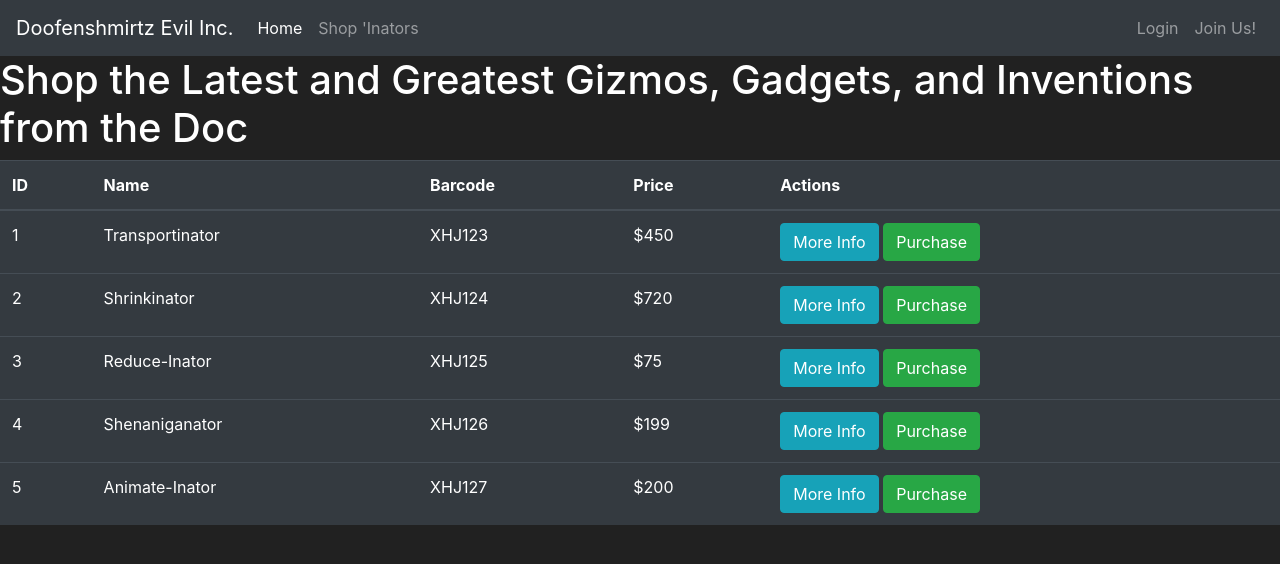
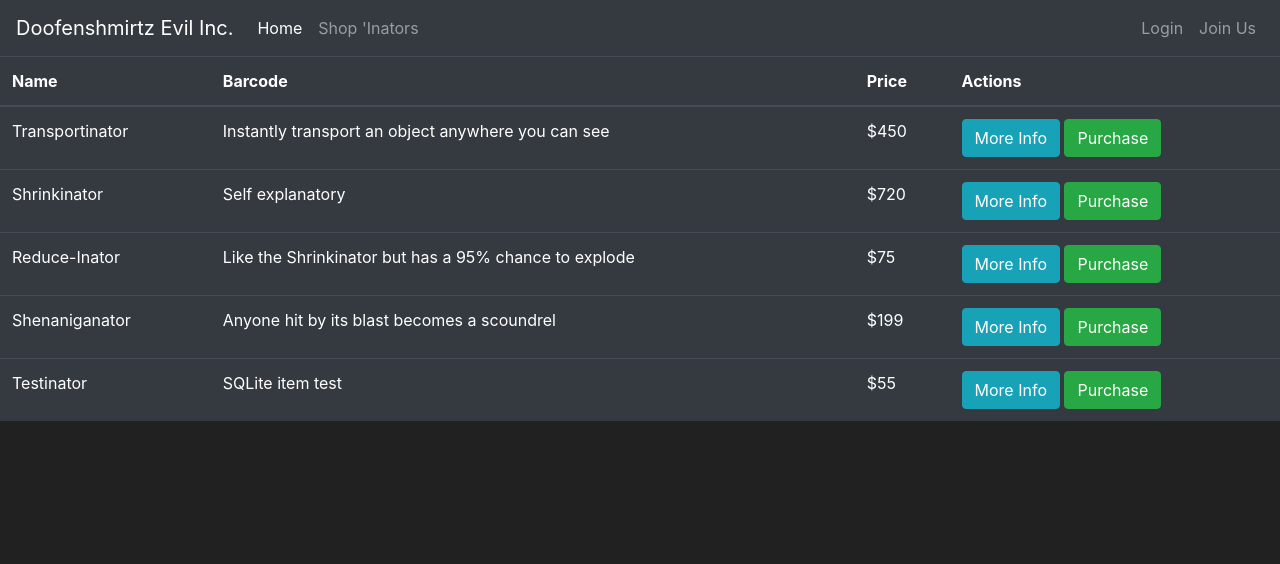
Before and after one commit to DanielSioldea/FlaskWebsite, a Flask app: page /shop in a window 1280 px wide. Shown: the top 564 px of the page. Run offline with Flask 3, Linux system fonts and the light colour scheme; some libraries are stand-ins or nearby versions.

Commit message:
Created database shop items, created page template base

```diff
--- a/app.py
+++ b/app.py
@@ -1,5 +1,19 @@
 from flask import Flask, request, jsonify, render_template
+from flask_sqlalchemy import SQLAlchemy
+
 app = Flask(__name__)
+app.config['SQLALCHEMY_DATABASE_URI'] = 'sqlite:///shop.db'
+db = SQLAlchemy(app)
+
+class Item(db.Model):
+    id = db.Column(db.Integer, primary_key=True)
+    name = db.Column(db.String(100), nullable=False, unique=True)
+    description = db.Column(db.String(500), nullable=False)
+    price = db.Column(db.Integer, nullable=False)
+    barcode = db.Column(db.String(12), nullable=False, unique=True)
+
+    def __repr__(self):
+        return f'Item {self.name}'
 
 @app.route('/')
 @app.route('/home')
@@ -8,11 +22,15 @@
 
 @app.route('/shop')
 def shopPage():
-    items = [
-        {'id': 1, 'name': 'Transportinator', 'barcode': 'XHJ123', 'price': 450},
-        {'id': 2, 'name': 'Shrinkinator', 'barcode': 'XHJ124', 'price': 720},
-        {'id': 3, 'name': 'Reduce-Inator', 'barcode': 'XHJ125', 'price': 75},
-        {'id': 4, 'name': 'Shenaniganator', 'barcode': 'XHJ126', 'price': 199},
-        {'id': 5, 'name': 'Animate-Inator', 'barcode': 'XHJ127', 'price': 200},
-    ]
+    items = Item.query.all()
+    # items = [
+    #     {'id': 1, 'name': 'Transportinator', 'description': 'Instantly transport an object anywhere you can see', 'price': 450},
+    #     {'id': 2, 'name': 'Shrinkinator', 'description': 'Self explanatory', 'price': 720},
+    #     {'id': 3, 'name': 'Reduce-Inator', 'description': 'Like the Shrinkinator but has a 95% chance to explode', 'price': 75},
+    #     {'id': 4, 'name': 'Shenaniganator', 'description': 'Anyone hit by its blast becomes a scoundrel', 'price': 199},
+    #     {'id': 5, 'name': 'Chicken Replace-Inator', 'description': 'Swaps anything it hits with the closest chicken in proximity', 'price': 200},
+    # ]
     return render_template('shop.html', items=items)
+
+with app.app_context():
+    db.create_all()
--- /dev/null
+++ b/templates/base.html
@@ -0,0 +1,70 @@
+<!doctype html>
+<html lang="en">
+
+<head>
+    <!-- Required meta tags -->
+    <meta charset="utf-8">
+    <meta name="viewport" content="width=device-width, initial-scale=1, shrink-to-fit=no">
+    <!-- Bootstrap CSS -->
+    <link rel="stylesheet" href="https://cdn.jsdelivr.net/npm/bootstrap@4.5.3/dist/css/bootstrap.min.css"
+        integrity="sha384-TX8t27EcRE3e/ihU7zmQxVncDAy5uIKz4rEkgIXeMed4M0jlfIDPvg6uqKI2xXr2" crossorigin="anonymous">
+    <title>
+        {% block title %}
+
+        {% endblock %}
+    </title>
+</head>
+
+<body>
+    <nav class="navbar navbar-expand-md navbar-dark bg-dark">
+        <a class="navbar-brand" href="{{ url_for('homePage') }}">Doofenshmirtz Evil Inc.</a>
+        <button class="navbar-toggler" type="button" data-toggle="collapse" data-target="#navbarNav">
+            <span class="navbar-toggler-icon"></span>
+        </button>
+        <div class="collapse navbar-collapse" id="navbarNav">
+            <ul class="navbar-nav mr-auto">
+                <li class="nav-item active">
+                    <a class="nav-link" href="{{ url_for('homePage') }}">Home <span class="sr-only">(current)</span></a>
+                </li>
+                <li class="nav-item">
+                    <a class="nav-link" href="{{ url_for('shopPage') }}">Shop 'Inators</a>
+                </li>
+            </ul>
+            <ul class="navbar-nav">
+                <li class="nav-item">
+                    <a class="nav-link" href="#">Login</a>
+                </li>
+                <li class="nav-item">
+                    <a class="nav-link" href="#">Join Us</a>
+                </li>
+            </ul>
+        </div>
+    </nav>
+    {% block content %}
+
+    {% endblock %}
+    <!-- Future Content here -->
+
+
+
+    <!-- Optional JavaScript -->
+    <!-- jQuery first, then Popper.js, then Bootstrap JS -->
+    <script src='https://kit.fontawesome.com/a076d05399.js'></script>
+    <script src="https://code.jquery.com/jquery-3.5.1.slim.min.js"
+        integrity="sha384-DfXdz2htPH0lsSSs5nCTpuj/zy4C+OGpamoFVy38MVBnE+IbbVYUew+OrCXaRkfj"
+        crossorigin="anonymous"></script>
+    <script src="https://cdn.jsdelivr.net/npm/popper.js@1.16.1/dist/umd/popper.min.js"
+        integrity="sha384-9/reFTGAW83EW2RDu2S0VKaIzap3H66lZH81PoYlFhbGU+6BZp6G7niu735Sk7lN"
+        crossorigin="anonymous"></script>
+    <script src="https://stackpath.bootstrapcdn.com/bootstrap/4.5.2/js/bootstrap.min.js"
+        integrity="sha384-B4gt1jrGC7Jh4AgTPSdUtOBvfO8shuf57BaghqFfPlYxofvL8/KUEfYiJOMMV+rV"
+        crossorigin="anonymous"></script>
+</body>
+<style>
+    body {
+        background-color: #212121;
+        color: white
+    }
+</style>
+
+</html>
--- a/templates/shop.html
+++ b/templates/shop.html
@@ -1,49 +1,12 @@
-<!doctype html>
-<html lang="en">
+{% extends 'base.html' %}
+{% block title %}
+Shop 'Inators
+{% endblock %}
 
-<head>
-    <!-- Required meta tags -->
-    <meta charset="utf-8">
-    <meta name="viewport" content="width=device-width, initial-scale=1, shrink-to-fit=no">
-
-    <!-- Bootstrap CSS -->
-    <link rel="stylesheet" href="https://cdn.jsdelivr.net/npm/bootstrap@4.5.3/dist/css/bootstrap.min.css"
-        integrity="sha384-TX8t27EcRE3e/ihU7zmQxVncDAy5uIKz4rEkgIXeMed4M0jlfIDPvg6uqKI2xXr2" crossorigin="anonymous">
-
-    <title>Shop 'Inators</title>
-</head>
-
-<body>
-    <nav class="navbar navbar-expand-md navbar-dark bg-dark">
-        <a class="navbar-brand" href="#">Doofenshmirtz Evil Inc.</a>
-        <button class="navbar-toggler" type="button" data-toggle="collapse" data-target="#navbarNav">
-            <span class="navbar-toggler-icon"></span>
-        </button>
-        <div class="collapse navbar-collapse" id="navbarNav">
-            <ul class="navbar-nav mr-auto">
-                <li class="nav-item active">
-                    <a class="nav-link" href="#">Home</a>
-                </li>
-                <li class="nav-item">
-                    <a class="nav-link" href="#">Shop 'Inators <span class="sr-only">(current)</span></a>
-                </li>
-            </ul>
-            <ul class="navbar-nav">
-                <li class="nav-item">
-                    <a class="nav-link" href="#">Login</a>
-                </li>
-                <li class="nav-item">
-                    <a class="nav-link" href="#">Join Us!</a>
-                </li>
-            </ul>
-        </div>
-    </nav>
-
-    <h1>Shop the Latest and Greatest Gizmos, Gadgets, and Inventions from the Doc</h1>
+{% block content %}
 <table class="table table-hover table-dark">
     <thead>
         <tr>
-                <th scope="col">ID</th>
             <th scope="col">Name</th>
             <th scope="col">Barcode</th>
             <th scope="col">Price</th>
@@ -53,9 +16,8 @@
     <tbody>
         {% for item in items %}
         <tr>
-                <td>{{ item.id }}</th>
             <td>{{ item.name }}</th>
-                <td>{{ item.barcode }}</th>
+            <td>{{ item.description }}</th>
             <td>${{ item.price }}</th>
             <td>
                 <button class="btn btn-outline btn-info">More Info</button>
@@ -66,28 +28,4 @@
 
     </tbody>
 </table>
-
-    <!-- Optional JavaScript; choose one of the two! -->
-
-    <!-- Option 1: jQuery and Bootstrap Bundle (includes Popper) -->
-    <script src="https://code.jquery.com/jquery-3.5.1.slim.min.js"
-        integrity="sha384-DfXdz2htPH0lsSSs5nCTpuj/zy4C+OGpamoFVy38MVBnE+IbbVYUew+OrCXaRkfj"
-        crossorigin="anonymous"></script>
-    <script src="https://cdn.jsdelivr.net/npm/bootstrap@4.5.3/dist/js/bootstrap.bundle.min.js"
-        integrity="sha384-ho+j7jyWK8fNQe+A12Hb8AhRq26LrZ/JpcUGGOn+Y7RsweNrtN/tE3MoK7ZeZDyx"
-        crossorigin="anonymous"></script>
-
-    <!-- Option 2: jQuery, Popper.js, and Bootstrap JS
-    <script src="https://code.jquery.com/jquery-3.5.1.slim.min.js" integrity="sha384-DfXdz2htPH0lsSSs5nCTpuj/zy4C+OGpamoFVy38MVBnE+IbbVYUew+OrCXaRkfj" crossorigin="anonymous"></script>
-    <script src="https://cdn.jsdelivr.net/npm/popper.js@1.16.1/dist/umd/popper.min.js" integrity="sha384-9/reFTGAW83EW2RDu2S0VKaIzap3H66lZH81PoYlFhbGU+6BZp6G7niu735Sk7lN" crossorigin="anonymous"></script>
-    <script src="https://cdn.jsdelivr.net/npm/bootstrap@4.5.3/dist/js/bootstrap.min.js" integrity="sha384-w1Q4orYjBQndcko6MimVbzY0tgp4pWB4lZ7lr30WKz0vr/aWKhXdBNmNb5D92v7s" crossorigin="anonymous"></script>
-    -->
-</body>
-<style>
-    body {
-        background-color: #212121;
-        color: white
-    }
-</style>
-
-</html>
+{% endblock %}
```
Also changed, not shown: templates/home.html (+8 -66 lines), instance/shop.db (added). Lines whose indentation alone changed are shown as unchanged.
